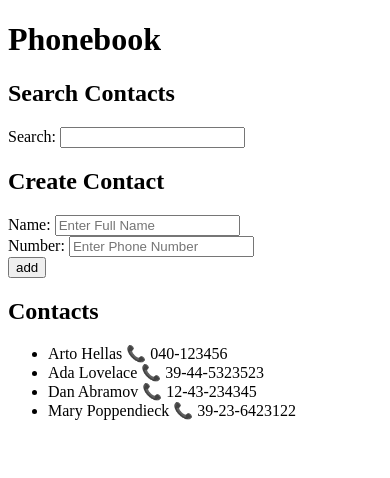
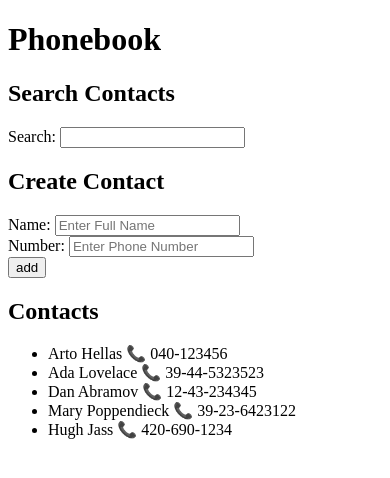
Before and after one commit to jemalmazar/fullstackopen-my_submissions, a React (Vite) app in the folder part2/phonebook/: page / in a window 390 px wide. Shown: the top 478 px of the page. Built offline with nearby package versions, Linux system fonts and the light colour scheme; data requests are answered from the project's data file.

Commit message:
Refactor onSubmit() to post user added contacts to server for part2/phonebook

```diff
--- a/part2/phonebook/db.json
+++ b/part2/phonebook/db.json
@@ -19,6 +19,12 @@
       "name": "Mary Poppendieck",
       "number": "39-23-6423122",
       "id": "4"
+    },
+    {
+      "name": "Hugh Jass",
+      "number": "420-690-1234",
+      "id": "cXYKRLQrk0Y"
     }
-    ]
+  ],
+  "$schema": "./node_modules/json-server/schema.json"
 }
--- a/part2/phonebook/src/App.jsx
+++ b/part2/phonebook/src/App.jsx
@@ -26,9 +26,13 @@
 
     isDuplicate
       ? alert(`${newName.name} has already been added to the phonebook`)
-      : setPersons(persons.concat(entry))
+      : axios
+          .post('http://localhost:3001/persons', entry)
+          .then(response => {
+            setPersons(persons.concat(response.data))
+          })
 
-    setNewName({ name: "", number: "" })
+  setNewName({ name: "", number: "" })
   }
 
   const handleFormInputChange = (e) => {
```
Lines whose indentation alone changed are shown as unchanged.
